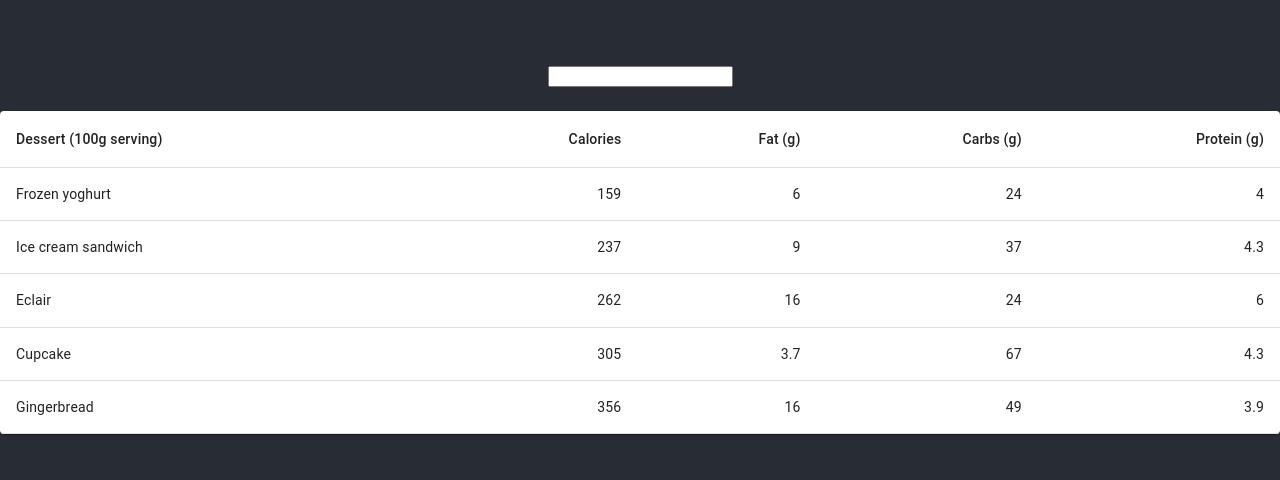
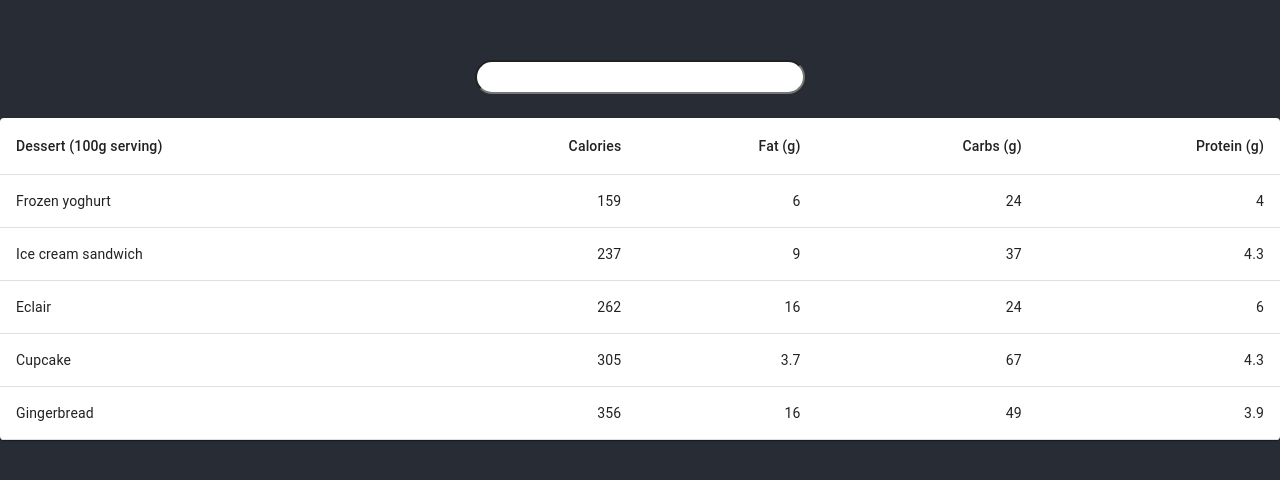
Before and after one commit to avadavat/truth-fiddle, a React (Create React App) app: page / in a window 1280 px wide. Shown: the part 150-630 px from the top of the page. Built offline with nearby package versions, Linux system fonts and the light colour scheme.

Commit message:
Add input box styling

```diff
--- a/src/InputBox.tsx
+++ b/src/InputBox.tsx
@@ -1,5 +1,12 @@
 import React from 'react';
 
+const inputBoxStyle: React.CSSProperties = {
+  borderRadius: 24,
+  paddingLeft: 8,
+  paddingRight: 8,
+  fontSize: 24,
+};
+
 export const InputBox = React.memo(function InputBox() {
-  return <input />;
+  return <input style={inputBoxStyle} />;
 });
```
